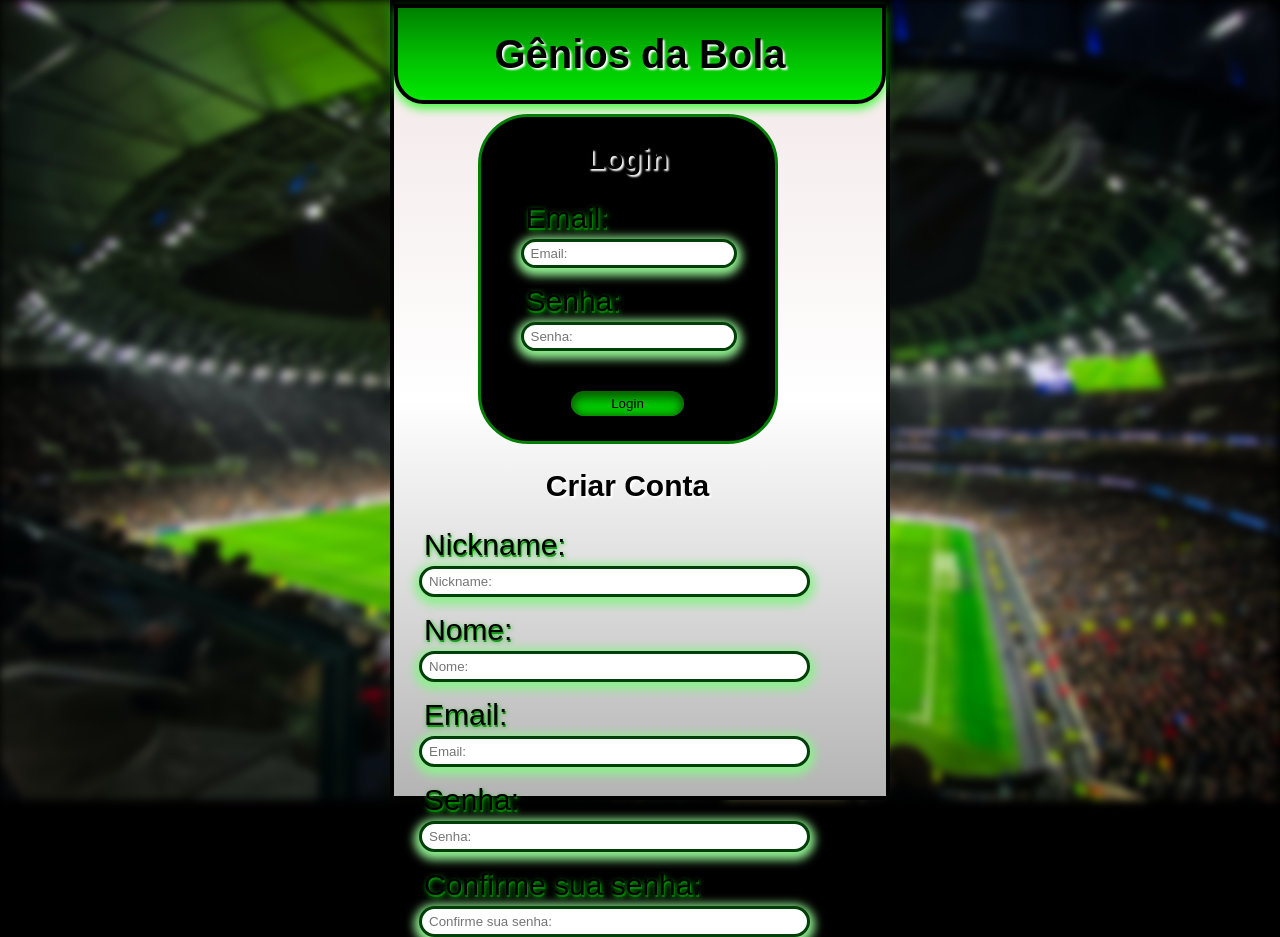
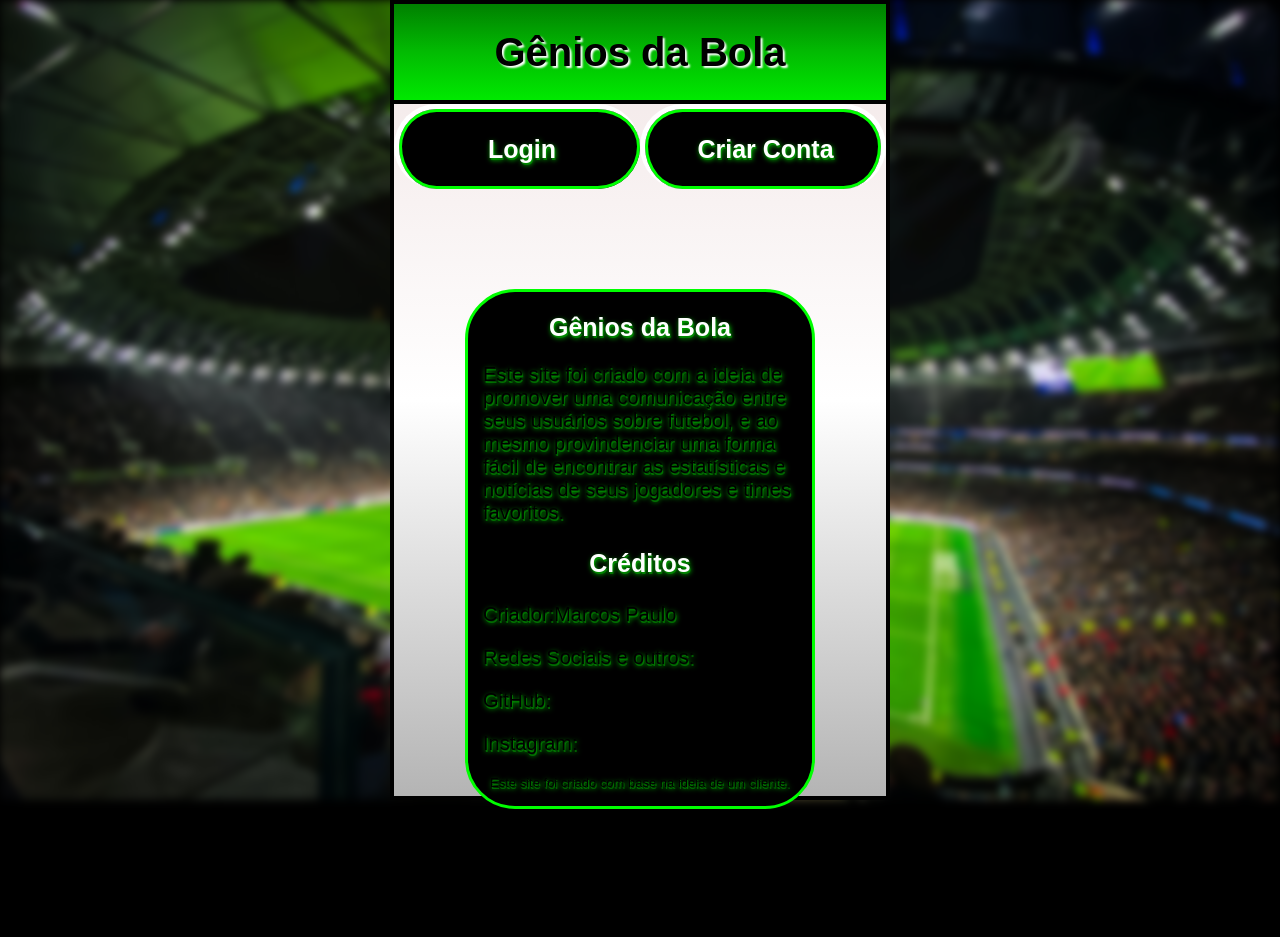
Before and after one commit to M4rcosz/Projeto-de-um-site, a plain HTML site: page index.html in a window 1280 px wide. After the commit the page ends 809 px from the top, so only its background shows below. Drawn offline with Linux system fonts and the light colour scheme.

Commit message:
grandes mudanças e adições no menu

```diff
--- a/estilização/styles.css
+++ b/estilização/styles.css
@@ -78,11 +78,9 @@
      background-image: linear-gradient(to top, rgb(0, 233, 0), rgb(2, 187, 2), green);
      display: flex;
      justify-content: center;
+     border-bottom: 4px solid black;
      align-items: center;
-     border-radius: 0px 0 30px 30px;
-     border: 4px solid rgb(0, 0, 0);
      box-sizing: border-box;
-     box-shadow: 0px 5px 10px 0px rgba(9, 255, 0, 0.7);
  }
 
  #boxTitle h2 {
@@ -102,46 +100,76 @@
      font-size: 30px;
  }
 
- /* Login */
+ /* Choice Buttons Login And Creat Acc */
+ .choiceButtonsLoginAndCreatAcc {
+     background-color: black;
+     width: 50%;
+     height: 85px;
+     display: flex;
+     border: 5px solid white;
+     border-bottom: 0px;
+     border-radius: 50px;
+     box-sizing: border-box;
+     box-shadow: inset 0px 0px 0px 3px rgb(0, 255, 0);
+     justify-content: center;
+     align-items: center;
+     cursor: pointer;
+
+ }
+
+ .choiceButtonsLoginAndCreatAcc h2 {
+     color: white;
+     font-family: Arial, Helvetica, sans-serif;
+     font-size: 25px;
+     margin-left: 5px;
+     text-shadow: 1px 2px 5px rgb(0, 199, 0), 1px 2px 0px rgba(0, 100, 0, 0.822);
+
+
+ }
+
+ #choiceButtonLogin {
+     display: flex;
+     float: left;
+     border-right: 0;
+ }
+
+ /* Pág Class - Start */
  .center {
      display: flex;
      justify-content: center;
  }
 
- h2#loginTitle {
-     display: flex;
-     justify-content: center;
- }
-
- .loginAccountForm {
-     background-color: black;
-     border-radius: 50px;
-     width: 300px;
-     height: 330px;
-     border: 3px solid green;
-     box-sizing: border-box;
- }
-
- #loginFieldset {
+ .centerItemsCard {
      margin-left: 40px;
  }
 
-
-
- #loginEmail {
-     width: 200px;
-     height: 15px;
-     display: inline-block;
- }
-
- #loginPassword {
-     width: 200px;
-     height: 15px;
-     display: inline-block;
-
+ /* Label */
+ .boxCreatAccount label {
+     color: black;
+     font-family: Arial, Helvetica, sans-serif;
+     font-size: 25px;
+     margin-left: 5px;
+     text-shadow: 1px 2px 5px rgb(0, 199, 0), 1px 2px 0px rgba(0, 100, 0, 0.822);
 
  }
 
+ /* Input */
+ .boxCreatAccount input {
+     padding: 4px 3px 4px 7px;
+     border-radius: 20px;
+     width: 200px;
+     height: 15px;
+     border: 3px solid rgb(0, 63, 8);
+     box-shadow: 0 0px 10px 2px lightgreen;
+     margin-top: 4px;
+
+ }
+
+ .boxCreatAccount input:hover {
+     background-color: rgb(206, 206, 206);
+ }
+
+ /* Button */
  .button {
      display: flex;
      justify-content: center;
@@ -149,105 +177,89 @@
  }
 
  .button button {
-     background-image: linear-gradient(to top, rgb(0, 233, 0), rgb(2, 187, 2), green);
+     background-image: linear-gradient(to right, black, rgb(0, 87, 0), black);
      border-radius: 20px;
      margin-top: 20px;
      padding: 5px 40px;
-     border: 4px solid black;
-     box-shadow: 0 1px 8px 3px rgb(0, 0, 0), inset 0 1px 8px 3px rgb(11, 95, 0);
+     border: 2px solid rgba(0, 255, 0, 0.918);
+     box-shadow: 0 1px 8px 3px rgb(24, 119, 0);
+     text-shadow: 1px 2px 5px rgb(0, 255, 0), 1px 1px 0px rgba(0, 100, 0, 0.822);
      box-sizing: border-box;
  }
 
  .button button:hover {
-     background-image: linear-gradient(to top, rgb(0, 82, 0), rgb(0, 100, 0), rgb(0, 65, 0));
+     background-image: linear-gradient(to bottom, rgb(0, 87, 0), black, rgb(0, 87, 0));
      color: white;
+     text-shadow: 1px 2px 5px rgb(0, 255, 0), 1px 2px 0px rgba(0, 87, 0, 0.822);
  }
 
 
-
-
- /* Criar conta */
- h2#creatAccTitle {
-     display: flex;
-     justify-content: center;
+ /* Form */
+ .cardFormSet {
+     display: none;
+     background-color: black;
+     border-radius: 50px;
+     width: 300px;
+     height: 330px;
+     border: 3px solid rgb(0, 255, 0);
+     box-sizing: border-box;
+     margin-top: 100px;
  }
 
- .boxCreatAccount label {
-     color: black;
+ /* Card Title */
+ .cardTitle {
+     color: white;
      font-family: Arial, Helvetica, sans-serif;
      font-size: 30px;
-     margin-left: 5px;
      text-shadow: 1px 2px 5px rgb(0, 199, 0), 1px 2px 0px rgba(0, 100, 0, 0.822);
+     text-align: center;
+ }
+
+ .cardFormSet h2 {
+     cursor: default;
+ }
+
+ /* Pág Class - End */
+ /* Card Inicial */
+ #initialCardInfo {
+     display: block;
+     width: 350px;
+     height: 520px;
 
  }
 
- .boxCreatAccount input {
-     padding: 4px 3px 4px 7px;
-     border-radius: 20px;
-     width: 375px;
-     height: 17px;
-     border: 3px solid rgb(0, 63, 8);
-     box-shadow: 0 3px 10px 5px lightgreen;
-     margin-top: 4px;
+ #initialCardInfo h2,
+ #initialCardInfo h3 {
+     color: white;
+     font-family: Arial, Helvetica, sans-serif;
+     font-size: 25px;
 
+     text-shadow: 1px 2px 5px rgb(0, 199, 0), 1px 2px 0px rgba(0, 100, 0, 0.822);
+     text-align: center;
  }
 
- .boxCreatAccount input:hover {
-     background-color: rgba(128, 128, 128, 0.212);
+ #initialCardInfo p {
+     color: black;
+     font-family: Arial, Helvetica, sans-serif;
+     font-size: 20px;
+     margin-left: 15px;
+     margin-right: 15px;
+     text-shadow: 1px 2px 5px rgb(0, 199, 0), 1px 2px 0px rgba(0, 100, 0, 0.822);
  }
 
-
- .boxCreatAccount {
-     margin: 10px 50px 10px 25px;
-     position: relative;
-
-
+ p#clientInfo {
+     text-align: center;
+     font-size: 13px;
  }
 
- /* .helpIcon {
-     width: 20px;
-     height: 20px;
-     background-color: white;
-     position: absolute;
-     left: 50%;
-     bottom: -60px;
-     border-radius: 20px;
-     border: 3px solid black;
- } */
+ /* Login */
 
- .button1 {
-     background-image: linear-gradient(to top, rgb(0, 233, 0), rgb(2, 187, 2), green);
-     border-radius: 20px;
-     margin-top: 20px;
-     padding: 5px 40px;
-     border: 4px solid black;
-     box-shadow: 0 1px 8px 3px rgb(0, 0, 0), inset 0 1px 8px 3px rgb(11, 95, 0);
-     box-sizing: border-box;
+ /* Criar conta */
+ #creatAccForm {
+     height: 550px;
  }
 
- .button1 a {
-     color: rgb(243, 243, 243);
-     text-decoration: none;
-     text-shadow: 1px 2px 1px black;
-     width: 100%;
-     border-radius: 20px;
-     font-family: Arial, Helvetica, sans-serif;
-     box-sizing: border-box;
-
- }
-
- .button1 a:hover {
-     color: black;
-     background-image: linear-gradient(to top, rgb(0, 180, 0), rgb(0, 170, 0), rgb(0, 194, 0));
-     box-shadow: inset 0 1px 8px 3px rgb(11, 95, 0);
-     text-shadow: 1px 1px 1px rgb(0, 0, 0);
- }
-
- #creatAccButtonDiv {
-     display: flex;
-     justify-content: center;
- }
-
+ /*  */
  .redAlertMesssage {
      color: red;
      text-shadow: 1px 1px 1px black;
--- a/index.html
+++ b/index.html
@@ -30,22 +30,49 @@
             <h2>Gênios da Bola</h2>
         </div>
         <div class="boxCreatAccount">
+            <!-- Choice Buttons Login/Creat Account -->
+            <div id="choiceButtonLogin" class="choiceButtonsLoginAndCreatAcc" onclick="choiceButtonLogin()">
+                <h2>Login</h2>
+            </div>
+            <div id="choiceButtonsLoginAndCreatAccId" class="choiceButtonsLoginAndCreatAcc"
+                onclick="choiceButtonCreatAcc()">
+                <h2>Criar Conta</h2>
+            </div>
+            <!-- Initial Card -->
+            <div class="center">
+                <div id="initialCardInfo" class="cardFormSet">
+                    <h2>Gênios da Bola</h2>
+                    <p>Este site foi criado com a ideia de promover uma comunicação entre seus usuários sobre futebol, e
+                        ao mesmo provindenciar uma forma fácil de encontrar as estatísticas e notícias de seus jogadores
+                        e times favoritos.</p>
+                    <h3>Créditos</h3>
+                    <p>Criador:Marcos Paulo</p>
+                    <p>Redes Sociais e outros:</p>
+                    <p>GitHub:</p>
+                    <p>Instagram:</p>
+                    <p id="clientInfo">Este site foi criado com base na ideia de um cliente.</p>
+                </div>
+            </div>
             <!-- Login -->
             <div class="center">
-                <form action="" class="loginAccountForm">
-                    <h2 id="loginTitle" class="titleAccountLoginAndCreat">Login</h2>
-                    <div id="loginFieldset">
-                        <div class="divInputLabel">
-                            <label for="loginAccEmail" id="labelLoginEmail">Email:</label><br>
-                            <input type="email" name="loginAccEmail" id="loginEmail" placeholder="Email:">
+                <form action="" id="loginForm" class="cardFormSet">
+                    <!-- Title -->
+                    <h2 id="" class="cardTitle">Login</h2>
+                    <div class="centerItemsCard">
+                        <!-- Email -->
+                        <div class="">
+                            <label for="" id="">Email:</label><br>
+                            <input type="email" name="loginAccEmail" id="" placeholder="Email:">
                             <p id="confimationMessage" class="redAlertMesssage"></p>
                         </div>
-                        <div class="divInputLabel">
-                            <label for="loginAccPassword" id="labelLoginPassword">Senha:</label><br>
-                            <input type="password" name="loginAccPassword" id="loginPassword" placeholder="Senha:">
+                        <!-- Password -->
+                        <div class="">
+                            <label for="" id="">Senha:</label><br>
+                            <input type="password" name="loginAccPassword" id="" placeholder="Senha:">
                             <p id="confimationMessage" class="redAlertMesssage"></p>
                         </div>
                     </div>
+                    <!-- Button -->
                     <div class="button">
                         <button class="btn">Login</button>
                     </div>
@@ -53,26 +80,49 @@
                 </form>
             </div>
             <!-- Criar Conta -->
-            <form action='' id="creatAccountForm">
-                <h2 id="creatAccTitle" class="titleAccountLoginAndCreat">Criar Conta</h2>
-                <label for="creatAccNickname">Nickname:</label>
-                <input type="text" name="createdNickname" id="creatAccNickname" placeholder="Nickname:">
-                <p id="confimationMessage" class="redAlertMesssage"></p>
-                <label for="creatAccName">Nome:</label>
-                <input type="text" name="createdName" id="creatAccName" placeholder="Nome:">
-                <p id="confimationMessage" class="redAlertMesssage"></p>
-                <label for="creatAccEmail">Email:</label>
-                <input type="email" name="createdEmail" id="creatAccEmail" placeholder="Email:">
-                <p id="confimationMessage" class="redAlertMesssage"></p>
-                <label for="creatAccPassword">Senha:</label>
-                <input type="password" name="createdPassword" id="creatAccPassword" placeholder="Senha:">
-                <p id="confimationMessage" class="redAlertMesssage"></p>
-                <label for="passwordConfirmation">Confirme sua senha:</label>
-                <input type="password" name="createdRePassword" id="passwordConfirmation"
-                    placeholder="Confirme sua senha:">
-                <p id="confimationMessage2" class="redAlertMesssage"></p>
+            <div class="center">
+                <form action="" id="creatAccForm" class="cardFormSet">
+                    <!-- Title -->
+                    <h2 id="" class="cardTitle">Criar Conta</h2>
+                    <div class="centerItemsCard">
+                        <!-- Nickname -->
+                        <div class="">
+                            <label for="" id="">Nickname:</label><br>
+                            <input type="text" name="loginAccEmail" id="" placeholder="Nickname:">
+                            <p id="confimationMessage" class="redAlertMesssage"></p>
+                        </div>
+                        <!-- Name -->
+                        <div class="">
+                            <label for="" id="">Nome:</label><br>
+                            <input type="text" name="loginAccEmail" id="" placeholder="Nome:">
+                            <p id="confimationMessage" class="redAlertMesssage"></p>
+                        </div>
+                        <!-- Email -->
+                        <div class="">
+                            <label for="" id="">Email:</label><br>
+                            <input type="email" name="loginAccEmail" id="" placeholder="Email:">
+                            <p id="confimationMessage" class="redAlertMesssage"></p>
+                        </div>
+                        <!-- Password -->
+                        <div class="">
+                            <label for="" id="">Senha:</label><br>
+                            <input type="password" name="loginAccEmail" id="" placeholder="Senha:">
+                            <p id="confimationMessage" class="redAlertMesssage"></p>
+                        </div>
+                        <!-- Password Confirmation -->
+                        <div class="">
+                            <label for="" id="">Confirme a senha:</label><br>
+                            <input type="password" name="loginAccPassword" id="" placeholder="Confirme sua senha:">
+                            <p id="confimationMessage" class="redAlertMesssage"></p>
+                        </div>
+                    </div>
+                    <!-- Button -->
+                    <div class="button">
+                        <button class="btn">Criar Conta</button>
+                    </div>
 
-            </form>
+                </form>
+            </div>
         </div>
     </div>
 
--- a/js/menu.js
+++ b/js/menu.js
@@ -19,3 +19,83 @@ function verificadorCriarConta() {
         confirmationPasswordMessage.style.color = 'Red';
     }
 }
+// Propriedade de elementos - Start
+let loginChoice = document.getElementById("loginForm");
+let creatAccChoice = document.getElementById("creatAccForm");
+let initialCard = document.getElementById("initialCardInfo");
+let loginChoiceButton = document.getElementById("choiceButtonLogin");
+let creatAccChoiceButton = document.getElementById("choiceButtonsLoginAndCreatAccId");
+loginChoice.style.display = "none";
+creatAccChoice.style.display = "none";
+// End
+
+function mouseHoverColorChange(x) {
+    x.addEventListener("mouseover", backColorChoiceButtonChangeMouseover, false);
+    x.addEventListener("mouseout", backColorChoiceButtonChangeMouseout, false);
+
+    function backColorChoiceButtonChangeMouseover() {
+        x.style.backgroundColor = "rgb(33,33,33)"
+    }
+    function backColorChoiceButtonChangeMouseout() {
+        x.style.backgroundColor = "black"
+    }
+}
+function loginBackColorChange() {
+    x = loginChoiceButton;
+    mouseHoverColorChange(x)
+}
+function creatAccBackColorChange() {
+    x = creatAccChoiceButton;
+    mouseHoverColorChange(x)
+}
+loginBackColorChange()
+creatAccBackColorChange()
+// Funções de display - Start
+function initialCardFunction() {
+    if (loginChoice.style.display === "block" || creatAccChoice.style.display === "block") {
+        initialCard.style.display = "none";
+    }
+    else {
+        initialCard.style.display = "block";
+    }
+}
+function choiceButtonLogin() {
+    x = loginChoice;
+    y = loginChoiceButton;
+    z = creatAccChoiceButton;
+    if (x.style.display === 'none') {
+        x.style.display = 'block';
+        creatAccChoice.style.display = "none"
+    }
+
+    else {
+        x.style.display = 'none'
+    }
+    initialCardFunction()
+    backColorChoiceButton()
+}
+function choiceButtonCreatAcc() {
+    x = creatAccChoice;
+    y = creatAccChoiceButton;
+    z = loginChoiceButton;
+    if (x.style.display === "none") {
+        x.style.display = "block";
+        loginChoice.style.display = "none"
+    }
+    else {
+        x.style.display = "none"
+    }
+    initialCardFunction()
+    backColorChoiceButton()
+
+}
+//End
+function backColorChoiceButton() {
+    if (x.style.display === 'none') {
+        y.style.backgroundColor = "black"
+    }
+    else if (x.style.display = "block") {
+        y.style.backgroundColor = "rgb(33,33,33)"
+        z.style.backgroundColor = "black"
+    }
+}
```
